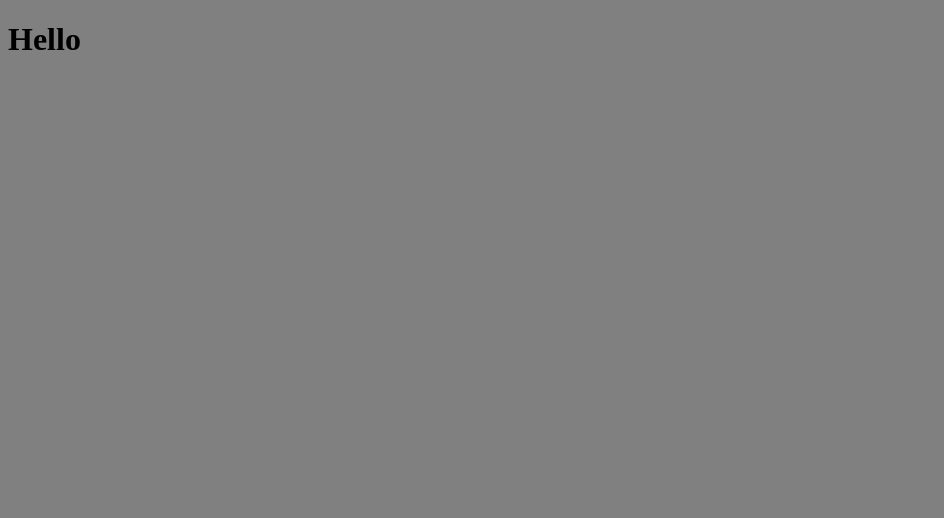
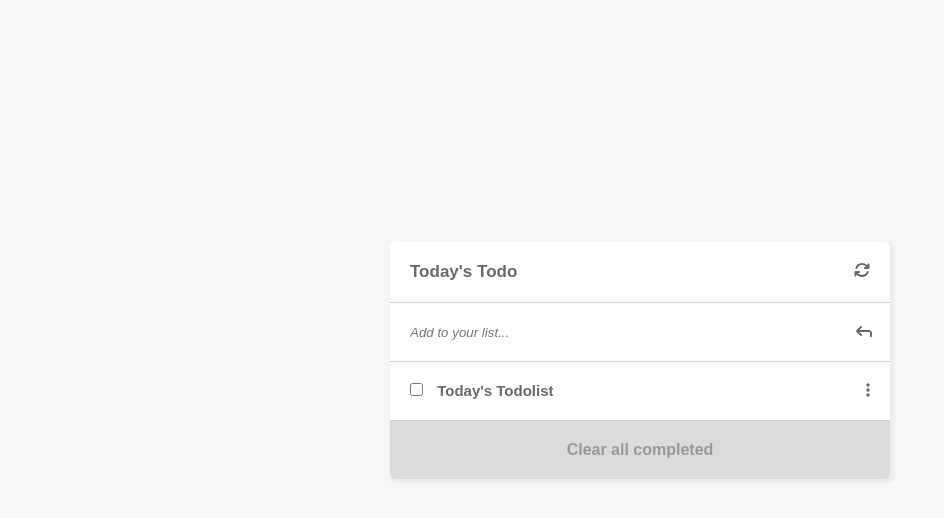
Before and after one commit to Htetaungkyaw71/Todolist, a website built with webpack: page src/index.html in a window 1280 px wide. Shown: the whole page, without its empty margins (0-944 px from the left). Built offline with nearby package versions, Linux system fonts and the light colour scheme.

Commit message:
Add index file,style file and fontawesome

```diff
--- a/package.json
+++ b/package.json
@@ -35,5 +35,8 @@
     "webpack": "^5.74.0",
     "webpack-cli": "^4.10.0",
     "webpack-dev-server": "^4.11.1"
+  },
+  "dependencies": {
+    "@fortawesome/fontawesome-free": "^6.2.0"
   }
 }
--- a/src/index.html
+++ b/src/index.html
@@ -3,9 +3,40 @@
 <head>
     <meta charset="UTF-8">
     <meta name="viewport" content="width=device-width, initial-scale=1.0">
-    <title>Wbpack Exercise</title>
+    <title>Todolist</title>
 </head>
 <body>
-    <h1>Hello webpack!</h1>
+    <div class="main">
+        <div class="heading">
+            <h3>
+                Today's Todo
+            </h3>
+            <div>
+                <i class="fa-solid fa-arrows-rotate"></i>
+            </div>
+        </div>
+        <div class="add">
+            <form action="">
+                <input type="text" placeholder="Add to your list...">
+            </form>
+            <div>
+                <i class="fa-solid fa-arrow-turn-up"></i>
+            </div>
+        </div>
+        <div class="list">
+            <h3>
+                <input type="checkbox">
+                Today's Todolist
+            </h3>
+            <div>
+                <i class="fa-solid fa-ellipsis-vertical"></i>
+            </div>
+        </div>
+        <div class="complete">
+            <h4>
+                Clear all completed
+            </h4>
+        </div>
+    </div>
 </body>
 </html>
--- a/src/index.js
+++ b/src/index.js
@@ -1,4 +1,9 @@
+/* eslint-disable import/extensions */
 import './style.css';
+import '@fortawesome/fontawesome-free/js/fontawesome';
+import '@fortawesome/fontawesome-free/js/solid';
+import '@fortawesome/fontawesome-free/js/regular';
+import '@fortawesome/fontawesome-free/js/brands';
 
 // function component() {
 //     const element = document.querySelector('h1');
@@ -9,6 +14,3 @@ import './style.css';
 //   }
 
 //   document.body.appendChild(component());
-
-const div = document.querySelector('h1');
-div.innerHTML = 'Hello';
--- a/src/style.css
+++ b/src/style.css
@@ -2,6 +2,77 @@
   color: red;
 }
 
+*{
+    box-sizing: border-box;
+    margin: 0;
+    padding: 0;
+    font-family: sans-serif;
+}
+
 body {
-  background-color: gray;
+  background-color: #F7F5F7;
+  display: flex;
+  justify-content: center;
+  align-items: center;
+  height: 90vh;
+  color: #696969;
 }
+
+.main{
+    background-color: white;
+    border-radius: 5px;
+    width:300px;
+    box-shadow: 2px 2px 2px 2px rgb(236, 236, 236);
+}
+
+.heading,.add,.list {
+    border-bottom: 1px solid #D1D0D1;
+    padding: 20px;
+    display: flex;
+    justify-content: space-between;
+}
+
+.add form input{
+    border: none;
+    outline: none;
+    font-style: italic;
+}
+
+.complete{
+    border-radius: 0px 0px 5px 5px;
+    padding: 20px;
+    text-align: center;
+    background-color: #DCDADC;
+    color: rgb(153, 153, 153);
+    cursor: pointer;
+}
+
+.complete h4{
+    font-weight: 600;
+}
+
+.list input{
+    margin-right: 10px;
+}
+
+.list h3{
+    font-size: 15px;
+}
+
+.heading h3{
+    font-size: 17px;
+}
+
+.add svg{
+    transform: rotate(270deg);
+}
+
+svg{
+    cursor: pointer;
+}
+
+@media screen and (min-width:768px) {
+    .main{
+        width: 500px;
+    }
+}
```
Also changed, not shown: 1 other file.
